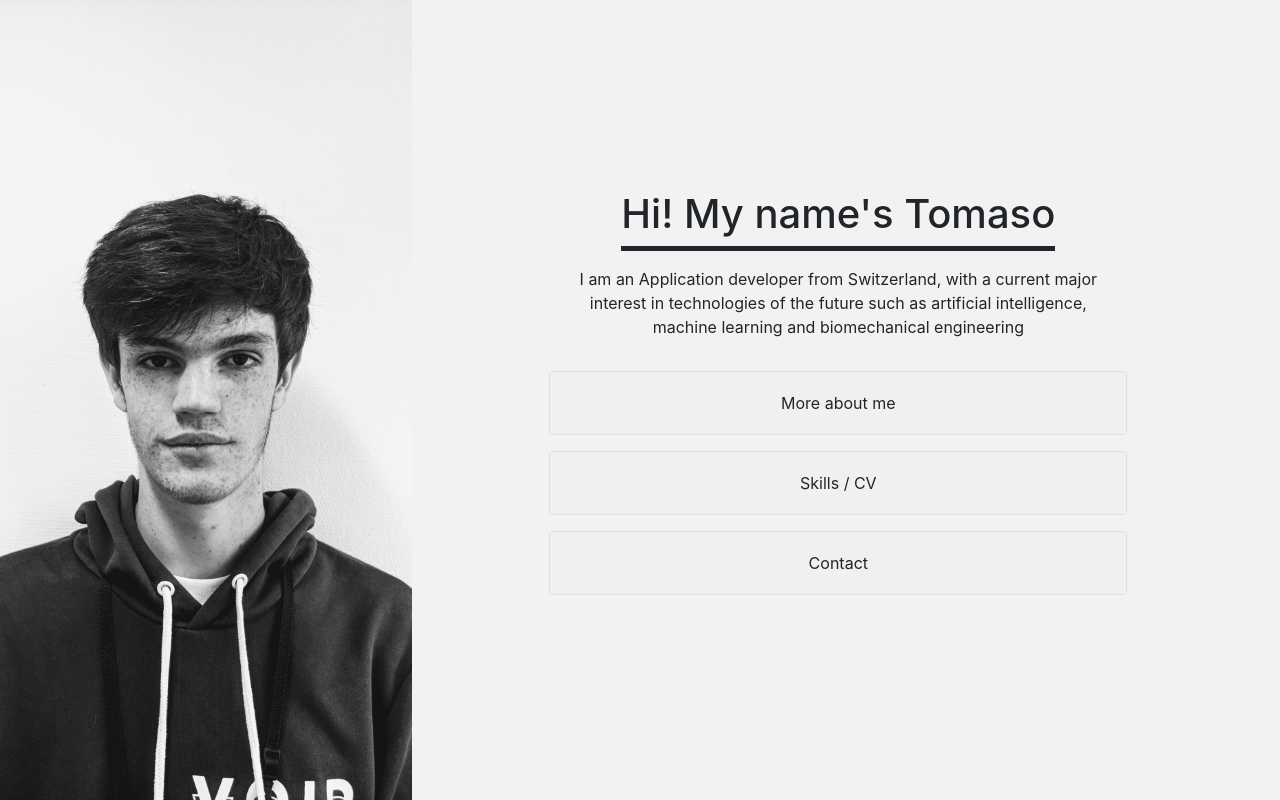
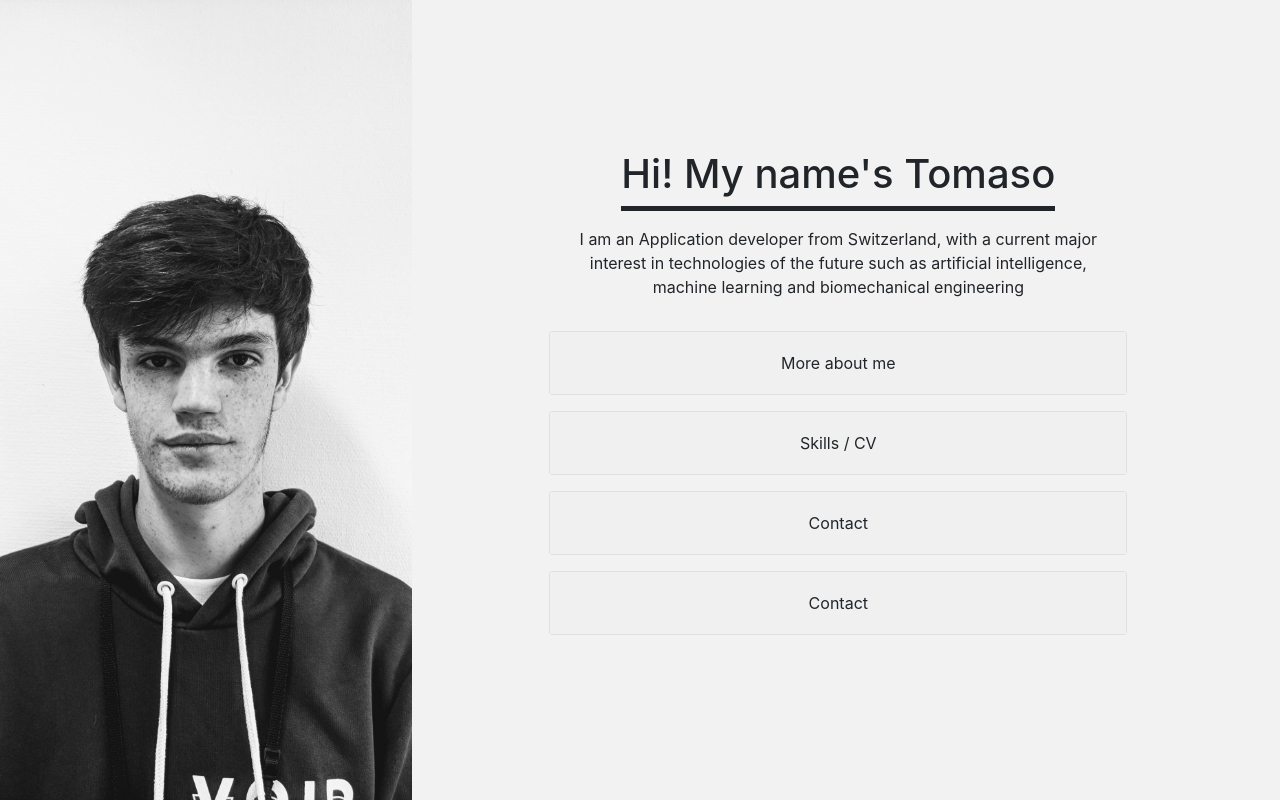
Before and after one commit to TommyLeoni/portfolio, a React (Create React App) app: page / in a window 1280 px wide. Built offline with nearby package versions, Linux system fonts and the light colour scheme; a web font is replaced by a local one.

Commit message:
Added fourth expandable panel

```diff
--- a/src/App.js
+++ b/src/App.js
@@ -71,10 +71,10 @@ export default class App extends React.Component {
                           predestined to be working in this market branch one
                           day. During my free time, I love working on my own
                           personal projects or help others out with their
-                          projects. Apart
-                          from technology and software development though, I am
-                          also a great fan of learning languages, motor sports,
-                          fashion, music and aesthetics.
+                          projects. Apart from technology and software
+                          development though, I am also a great fan of learning
+                          languages, motor sports, fashion, music and
+                          aesthetics.
                         </div>
                       </div>
                     </div>
@@ -222,6 +222,45 @@ export default class App extends React.Component {
                         </div>
                       </div>
                     </div>
+                    <div className="card m-3">
+                      <div
+                        className="card-header text-container"
+                        id="headingFour"
+                      >
+                        <h5 className="mb-0">
+                          <button
+                            className="btn collapsed"
+                            data-toggle="collapse"
+                            data-target="#collapseFour"
+                            aria-expanded="false"
+                            aria-controls="collapseFuor"
+                          >
+                            Contact
+                          </button>
+                        </h5>
+                      </div>
+                      <div
+                        id="collapseFour"
+                        className="collapse text-container"
+                        aria-labelledby="headingFour"
+                        data-parent="#accordion"
+                      >
+                        <div className="card-body text-justify text-container">
+                          <div className="row text-center justify-content-center">
+                            <ContactGridElement
+                              icon={emailIcon}
+                              content="tomasoleoni@gmail.com"
+                            ></ContactGridElement>
+                            <ContactGridElement
+                              icon={githubIcon}
+                              content="TommyLeoni"
+                              contentSize="md"
+                              url="https://github.com/TommyLeoni"
+                            ></ContactGridElement>
+                          </div>
+                        </div>
+                      </div>
+                    </div>
                   </div>
                 </div>
               </div>
```
Also changed, not shown: 1 other file (tests, documents, lock files or other folders).
